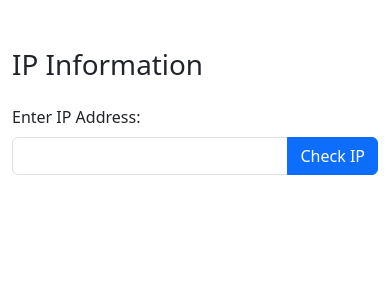
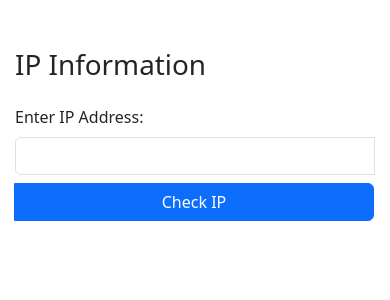
Before and after one commit to CherMet90/check_ip, a Flask app: page / in a window 390 px wide. Shown: the top 300 px of the page. Run offline with Flask 3, Linux system fonts and the light colour scheme.

Commit message:
mobile device optimization

```diff
--- a/templates/index.html
+++ b/templates/index.html
@@ -2,6 +2,7 @@
 <html lang="en">
     <head>
         <meta charset="UTF-8">
+        <meta name="viewport" content="width=device-width, initial-scale=1">
         <title>IP Information</title>
         <link href="https://cdn.jsdelivr.net/npm/bootstrap@5.3.0/dist/css/bootstrap.min.css" rel="stylesheet">
         <style>
@@ -12,6 +13,22 @@
                 align-items: center;
                 height: 100px; /* Adjust height as needed */
             }
+            /* Ensure that the form input and button are on separate lines */
+            @media (max-width: 575.98px) {
+                .input-group .form-control,
+                .input-group button {
+                    width: 100%;
+                    margin-top: 0.5rem;
+                }
+                .input-group .form-control {
+                    margin-top: 0;
+                }
+            }
+            /* Further mobile optimizations */
+            .container {
+                padding-left: 15px;
+                padding-right: 15px;
+            }
         </style>
     </head>
 <body>
@@ -20,7 +37,7 @@
 
         <div class="mb-3">
             <label for="ipAddress" class="form-label">Enter IP Address:</label>
-            <div class="input-group">
+            <div class="input-group flex-column flex-sm-row">
                 <input type="text" onkeydown="handleEnter(event)" class="form-control" id="ipAddress" name="ipAddress">
                 <button class="btn btn-primary" onclick="fetchIPInfo()">Check IP</button>
             </div>
```
